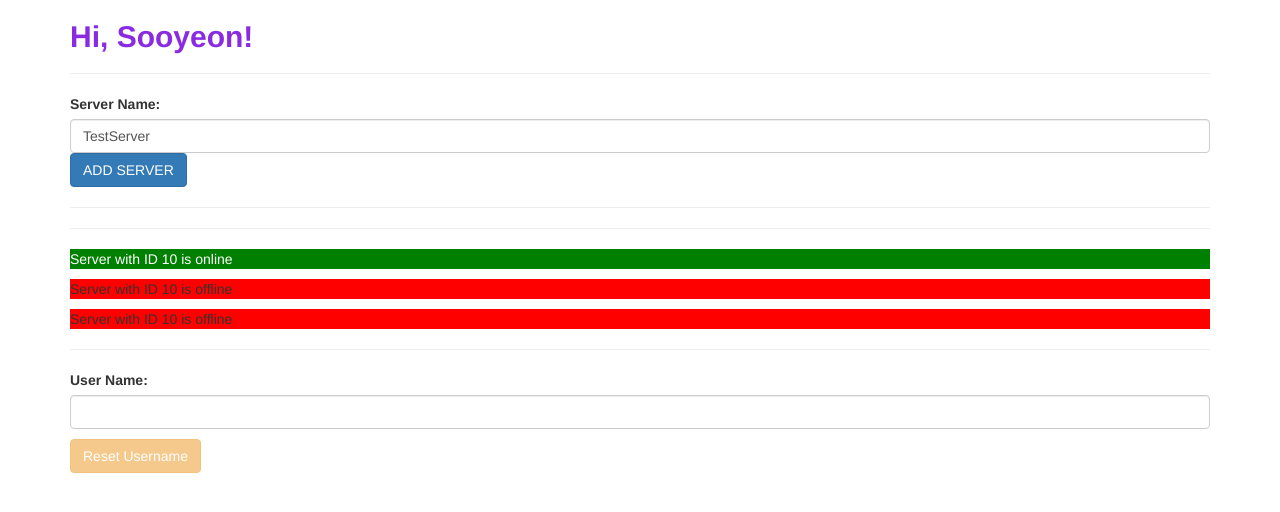
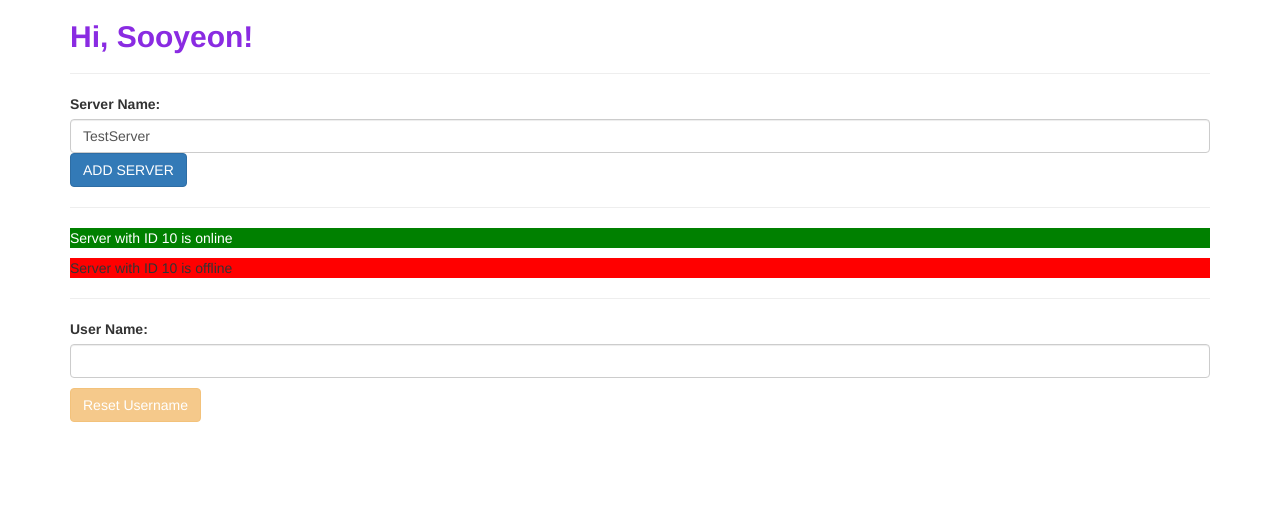
Before and after one commit to berkagmpp/my-first-app__angular, an Angular app: page / in a window 1280 px wide. Shown: the top 512 px of the page. Built offline with nearby package versions, Linux system fonts and the light colour scheme.

Commit message:
feat: Change <app-server> component to *ngFor for outputting the list Add server array in servers.component.ts Add push() fn to put serverName to servers array in onCreateServer fn in servers.component.ts

```diff
--- a/src/app/servers/servers.component.html
+++ b/src/app/servers/servers.component.html
@@ -14,16 +14,13 @@
 <hr>
 
 <!-- string interpolation -->
-<p *ngIf="serverCreated">The server name: {{ serverName }}, is created!</p>
+<!-- <p *ngIf="serverCreated">The server name: {{ serverName }}, is created!</p> -->
 
 <!-- property binding -->
 <!-- <p [innerText]="serverCreationStatus"></p> -->
 
-<hr>
 
-<app-server></app-server>
-<app-server></app-server>
-<app-server></app-server>
+<app-server *ngFor="let server of servers"></app-server>
 
 <hr>
 
--- a/src/app/servers/servers.component.ts
+++ b/src/app/servers/servers.component.ts
@@ -11,6 +11,7 @@ export class ServersComponent implements OnInit {
     serverCreationStatus = 'No server created!';
     serverName = 'TestServer';
     serverCreated = false;
+    servers = ['TestServer1', 'TestServer2'];
 
     constructor() {
         setTimeout(() => {
@@ -23,6 +24,7 @@ export class ServersComponent implements OnInit {
 
     onCreateServer () {
         this.serverCreated = true;
+        this.servers.push(this.serverName);
         this.serverCreationStatus = `The server name: ${this.serverName}, is created!`;
     }
 
```
